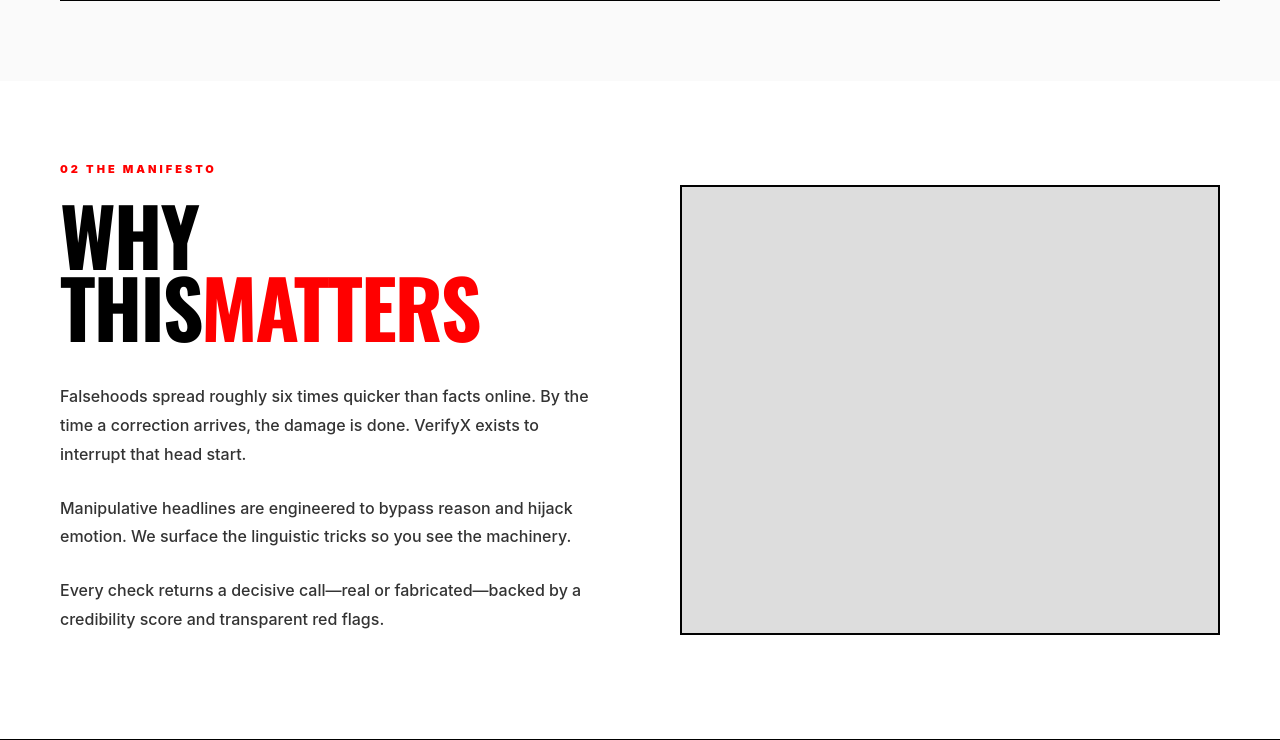
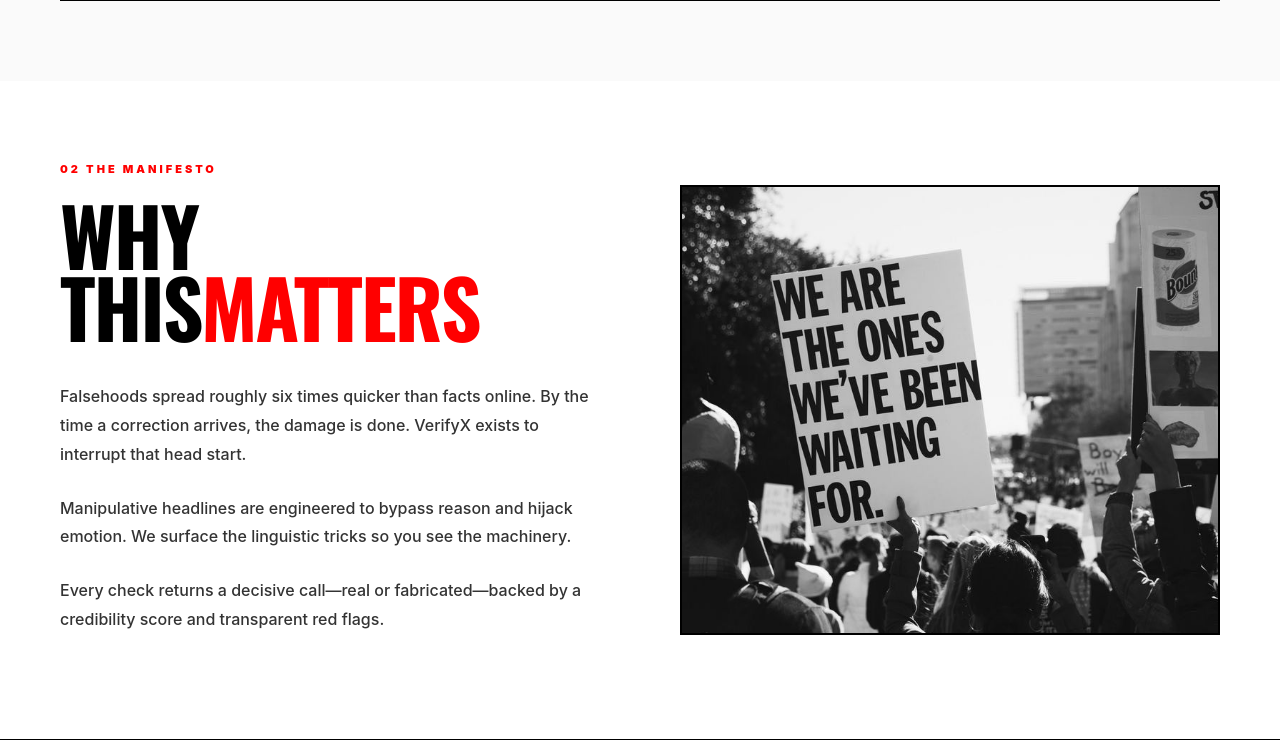
Before and after one commit to ayushi261/fake-news-detector, a Flask app: page / in a window 1280 px wide. Shown: the part 1198-1938 px from the top of the page. Run offline with Flask 3, Linux system fonts and the light colour scheme; parts of the project's set-up code (start-up, migrations or seed data) failed here and were passed over.

Commit message:
final touches

```diff
--- a/templates/index.html
+++ b/templates/index.html
@@ -223,6 +223,7 @@
             height: 450px;
             background: #ddd;
             border: 2px solid #000;
+            object-fit: cover;
         }
 
         .process {
@@ -651,7 +652,7 @@
             <p>Manipulative headlines are engineered to bypass reason and hijack emotion. We surface the linguistic tricks so you see the machinery.</p>
             <p>Every check returns a decisive call—real or fabricated—backed by a credibility score and transparent red flags.</p>
         </div>
-        <div class="manifesto-image"></div>
+        <img src="/static/pic.jpg" alt="VerifyX manifesto" class="manifesto-image">
     </section>
 
     <section class="process" id="process">
```
